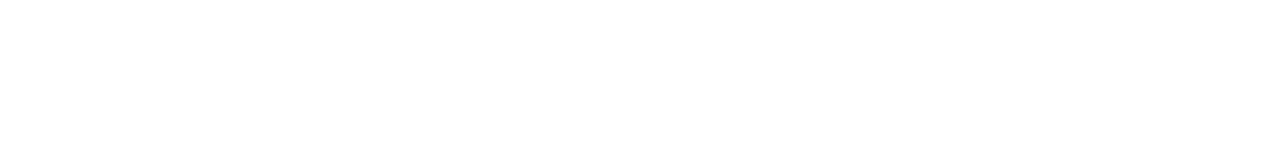
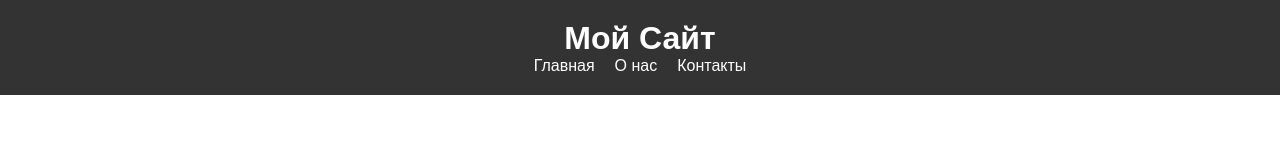
Before and after one commit to TamerlanWebd/project, a plain HTML site: page index.html in a window 1280 px wide. Drawn offline with Linux system fonts and the light colour scheme; files that its build step writes are made by us from their sources; files whose address does not match are found by name; a web font is replaced by a local one.

Commit message:
feat: создать шапку сайта

```diff
--- a/assets/css/style.css
+++ b/assets/css/style.css
@@ -8,3 +8,34 @@
     margin: 0;
     box-sizing: inherit;
 }
+body {
+    font-family: 'Sixtyfour Convergence', sans-serif;
+}
+
+.site-header {
+    background-color: #333;
+    color: #fff;
+    padding: 20px;
+    text-align: center;
+}
+
+.nav-list {
+    list-style-type: none;
+    padding: 0;
+    margin: 0;
+    display: flex;
+    justify-content: center;
+}
+
+.nav-list li {
+    margin: 0 10px;
+}
+
+.nav-list a {
+    color: #fff;
+    text-decoration: none;
+}
+
+.nav-list a:hover {
+    text-decoration: underline;
+}
--- a/index.html
+++ b/index.html
@@ -8,6 +8,16 @@
     <link rel="stylesheet" href="style.css">
 </head>
 <body>
+    <header class="site-header">
+        <h1>Мой Сайт</h1>
+        <nav>
+            <ul class="nav-list">
+                <li><a href="#home">Главная</a></li>
+                <li><a href="#about">О нас</a></li>
+                <li><a href="#contact">Контакты</a></li>
+            </ul>
+        </nav>
+    </header>
     <script src="main.js"></script>
 </body>
 </html>
```
